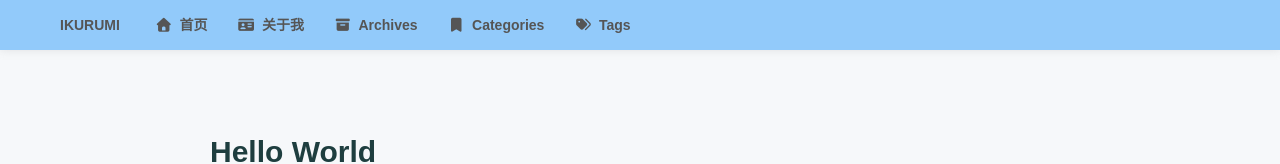
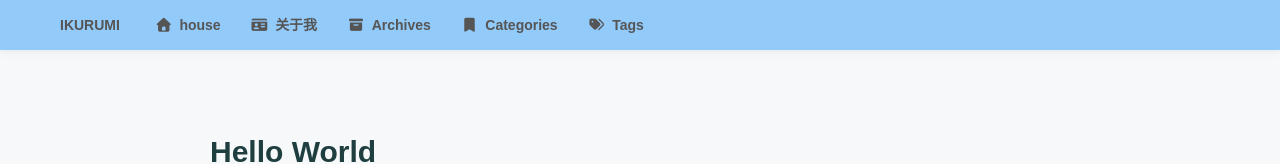
Before and after one commit to kannokaze/ikurumi-blog, a plain HTML site: page 2024/12/02/hello-world/index.html in a window 1280 px wide. Shown: the top 164 px of the page. Drawn offline with nearby package versions, Linux system fonts and the light colour scheme; a script that the page names is missing; a web font is replaced by a local one.

Commit message:
Site updated: 2024-12-08 20:28:39

```diff
--- a/2024/12/02/hello-world/index.html
+++ b/2024/12/02/hello-world/index.html
@@ -68,7 +68,7 @@
 
         <a href="/">
             <i class="fa-solid fa-house fa-fw"></i>
-            <span>&ensp;首页</span>
+            <span>&ensp;house</span>
         </a>
 
         <a href="/about">
@@ -105,7 +105,7 @@
                         <div style="min-width: 20px; max-width: 50px; width: 10%">
                             <i class="fa-solid fa-house fa-fw"></i>
                         </div>
-                        <div style="min-width: 100px; max-width: 150%; width: 20%">首页</div>
+                        <div style="min-width: 100px; max-width: 150%; width: 20%">house</div>
                     </div>
                 </a>
 
```
Also changed, not shown: archives/2024/12/index.html (+2 -2 lines), archives/2024/index.html (+2 -2 lines), archives/index.html (+2 -2 lines), index.html (+2 -2 lines).
